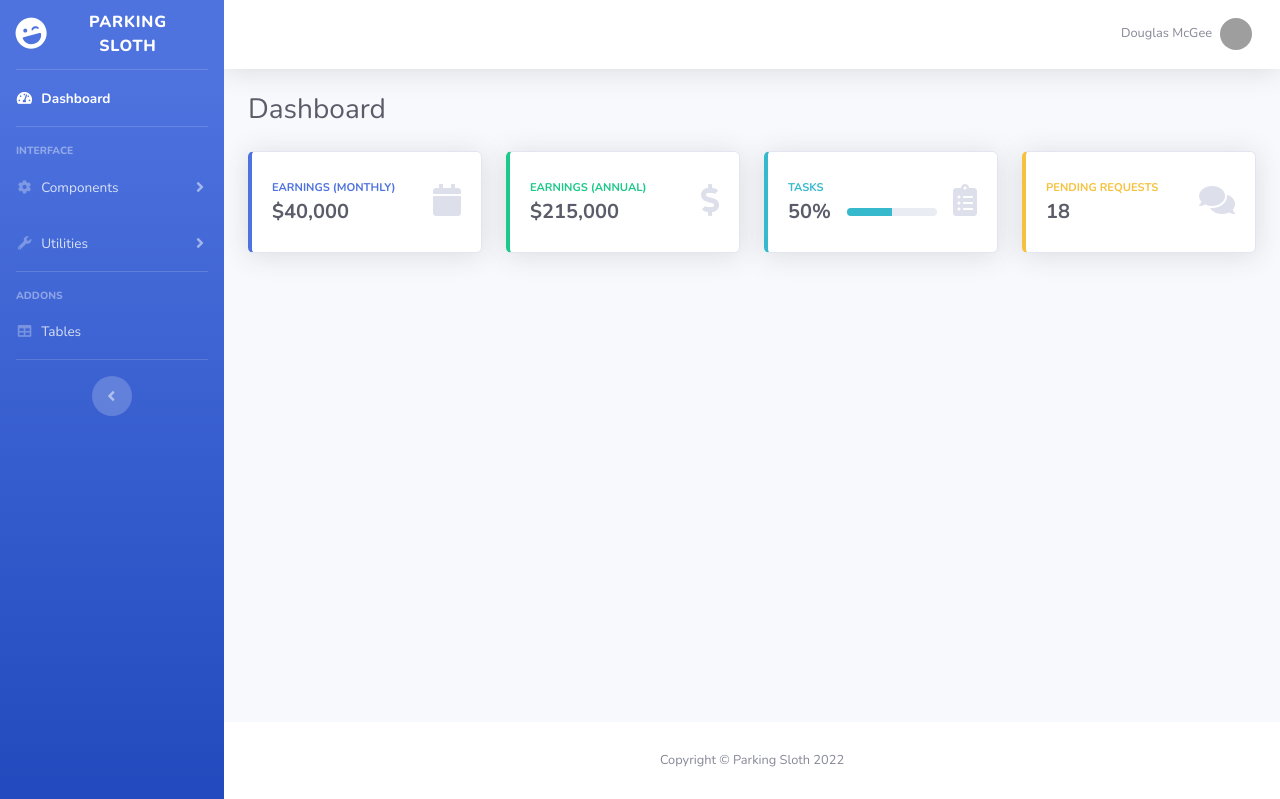
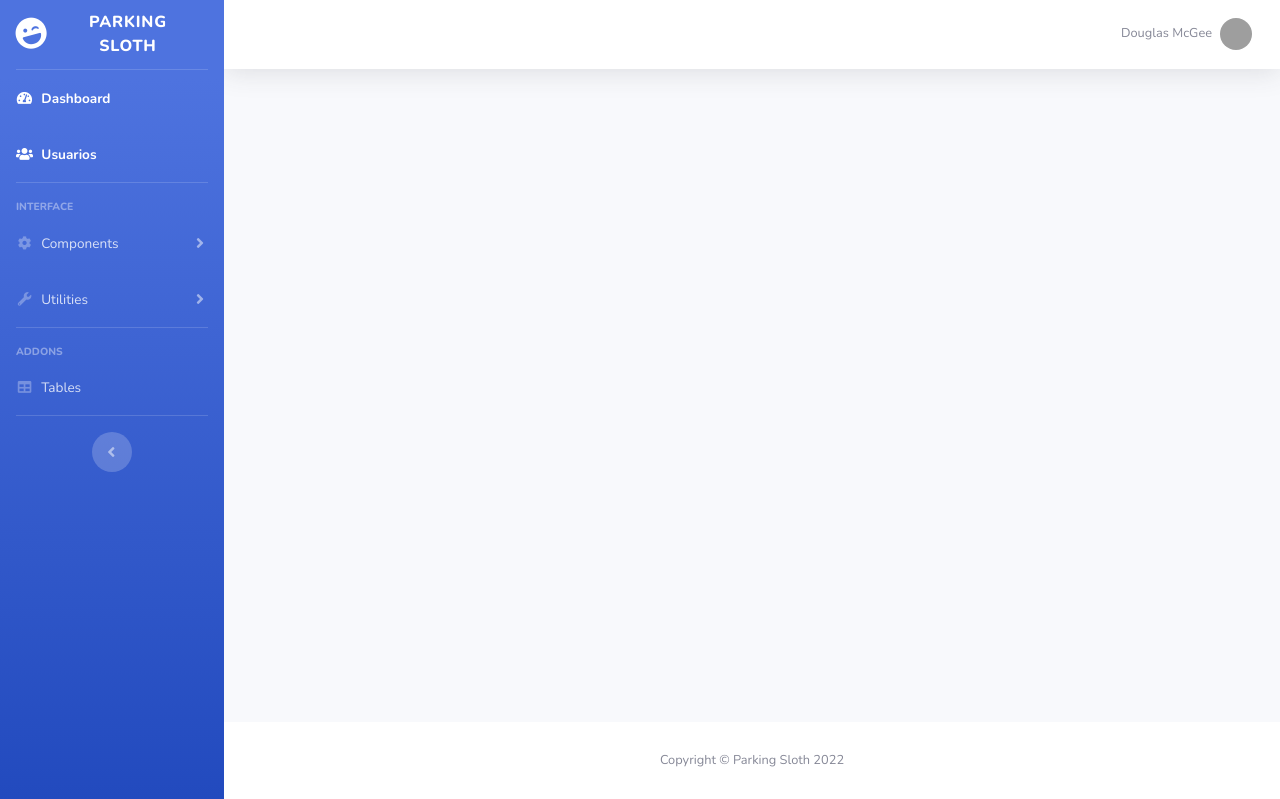
Before and after one commit to Walker1718/Parking-Sloth, a Laravel app: page /admin in a window 1280 px wide. Shown: the part 1-800 px from the top of the page. Run offline with Laravel 9, Linux system fonts and the light colour scheme; grey boxes are pictures that could not be loaded.

Commit message:
agregar tabla de usuarios y migraciones

```diff
--- a/ParkingSloth/app/Models/Rol.php
+++ b/ParkingSloth/app/Models/Rol.php
@@ -9,6 +9,7 @@ class Rol extends Model
 {
     use HasFactory;
 
+    protected $id = 'ID_Rol';
     protected $table = 'Rol';
 
     protected $fillable = [
@@ -16,4 +17,7 @@ class Rol extends Model
         'Descripcion',
     ];
 
+    public function usuarios(){
+        return $this->hasMany(Usuario::class,'ID_Rol','ID_Rol');
+    }
 }
--- a/ParkingSloth/app/Models/Usuario.php
+++ b/ParkingSloth/app/Models/Usuario.php
@@ -9,6 +9,7 @@ class Usuario extends Model
 {
     use HasFactory;
 
+    protected $id = 'ID_Rol';
     protected $table = 'Usuario';
 
     protected $fillable = [
@@ -19,9 +20,9 @@ class Usuario extends Model
         'Contraseña',
     ];
 
-    public function rol()
+    public function Rol()
     {
-        return $this->hasOne('Rol');
+        return $this->belongsTo(Rol::class,'ID_Rol','ID_Rol');
     }
 
 }
--- a/ParkingSloth/database/seeders/DatabaseSeeder.php
+++ b/ParkingSloth/database/seeders/DatabaseSeeder.php
@@ -17,6 +17,7 @@ class DatabaseSeeder extends Seeder
     {
         $this->call([
             RolSeeder::class,
+            UsuarioSeeder::class,
         ]);
     }
 }
--- a/ParkingSloth/resources/views/layouts/admin.blade.php
+++ b/ParkingSloth/resources/views/layouts/admin.blade.php
@@ -46,6 +46,11 @@
                 <a class="nav-link" href="index.html">
                     <i class="fas fa-fw fa-tachometer-alt"></i>
                     <span>Dashboard</span></a>
+            </li>
+            <li class="nav-item active">
+                <a class="nav-link" href="{{ url('/usuarios/') }}">
+                    <i class="fas fa-users"></i>
+                    <span>Usuarios</span></a>
             </li>
 
             <!-- Divider -->
@@ -197,101 +202,7 @@
 
                 <!-- Begin Page Content -->
                 <div class="container-fluid">
-
-                    <!-- Page Heading -->
-                    <div class="d-sm-flex align-items-center justify-content-between mb-4">
-                        <h1 class="h3 mb-0 text-gray-800">Dashboard</h1>
-
-                    </div>
-
-                    <!-- Content Row -->
-                    <div class="row">
-
-                        <!-- Earnings (Monthly) Card Example -->
-                        <div class="col-xl-3 col-md-6 mb-4">
-                            <div class="card border-left-primary shadow h-100 py-2">
-                                <div class="card-body">
-                                    <div class="row no-gutters align-items-center">
-                                        <div class="col mr-2">
-                                            <div class="text-xs font-weight-bold text-primary text-uppercase mb-1">
-                                                Earnings (Monthly)</div>
-                                            <div class="h5 mb-0 font-weight-bold text-gray-800">$40,000</div>
-                                        </div>
-                                        <div class="col-auto">
-                                            <i class="fas fa-calendar fa-2x text-gray-300"></i>
-                                        </div>
-                                    </div>
-                                </div>
-                            </div>
-                        </div>
-
-                        <!-- Earnings (Monthly) Card Example -->
-                        <div class="col-xl-3 col-md-6 mb-4">
-                            <div class="card border-left-success shadow h-100 py-2">
-                                <div class="card-body">
-                                    <div class="row no-gutters align-items-center">
-                                        <div class="col mr-2">
-                                            <div class="text-xs font-weight-bold text-success text-uppercase mb-1">
-                                                Earnings (Annual)</div>
-                                            <div class="h5 mb-0 font-weight-bold text-gray-800">$215,000</div>
-                                        </div>
-                                        <div class="col-auto">
-                                            <i class="fas fa-dollar-sign fa-2x text-gray-300"></i>
-                                        </div>
-                                    </div>
-                                </div>
-                            </div>
-                        </div>
-
-                        <!-- Earnings (Monthly) Card Example -->
-                        <div class="col-xl-3 col-md-6 mb-4">
-                            <div class="card border-left-info shadow h-100 py-2">
-                                <div class="card-body">
-                                    <div class="row no-gutters align-items-center">
-                                        <div class="col mr-2">
-                                            <div class="text-xs font-weight-bold text-info text-uppercase mb-1">Tasks
-                                            </div>
-                                            <div class="row no-gutters align-items-center">
-                                                <div class="col-auto">
-                                                    <div class="h5 mb-0 mr-3 font-weight-bold text-gray-800">50%</div>
-                                                </div>
-                                                <div class="col">
-                                                    <div class="progress progress-sm mr-2">
-                                                        <div class="progress-bar bg-info" role="progressbar"
-                                                            style="width: 50%" aria-valuenow="50" aria-valuemin="0"
-                                                            aria-valuemax="100"></div>
-                                                    </div>
-                                                </div>
-                                            </div>
-                                        </div>
-                                        <div class="col-auto">
-                                            <i class="fas fa-clipboard-list fa-2x text-gray-300"></i>
-                                        </div>
-                                    </div>
-                                </div>
-                            </div>
-                        </div>
-
-                        <!-- Pending Requests Card Example -->
-                        <div class="col-xl-3 col-md-6 mb-4">
-                            <div class="card border-left-warning shadow h-100 py-2">
-                                <div class="card-body">
-                                    <div class="row no-gutters align-items-center">
-                                        <div class="col mr-2">
-                                            <div class="text-xs font-weight-bold text-warning text-uppercase mb-1">
-                                                Pending Requests</div>
-                                            <div class="h5 mb-0 font-weight-bold text-gray-800">18</div>
-                                        </div>
-                                        <div class="col-auto">
-                                            <i class="fas fa-comments fa-2x text-gray-300"></i>
-                                        </div>
-                                    </div>
-                                </div>
-                            </div>
-                        </div>
-                    </div>
-
-
+                    @yield('content')
                 </div>
                 <!-- /.container-fluid -->
 
--- a/ParkingSloth/routes/web.php
+++ b/ParkingSloth/routes/web.php
@@ -1,5 +1,6 @@
 <?php
 
+use App\Http\Controllers\UsuarioController;
 use Illuminate\Support\Facades\Route;
 
 /*
@@ -20,6 +21,9 @@ Route::get('/', function () {
 Route::get('/test', function() {
     return view('test');
 });
+
+Route::get('/usuarios', [UsuarioController::class, 'vistaUsuarios']);
+
 Route::get('/admin', function () {
     return view('layouts.admin');
 });
```
Also changed, not shown: ParkingSloth/app/Http/Controllers/UsuarioController.php (added, +23 -0 lines), ParkingSloth/database/factories/UsuarioFactory.php (added, +63 -0 lines), ParkingSloth/database/seeders/UsuarioSeeder.php (added, +24 -0 lines), ParkingSloth/resources/views/usuarios/listado.blade.php (added, +41 -0 lines).
